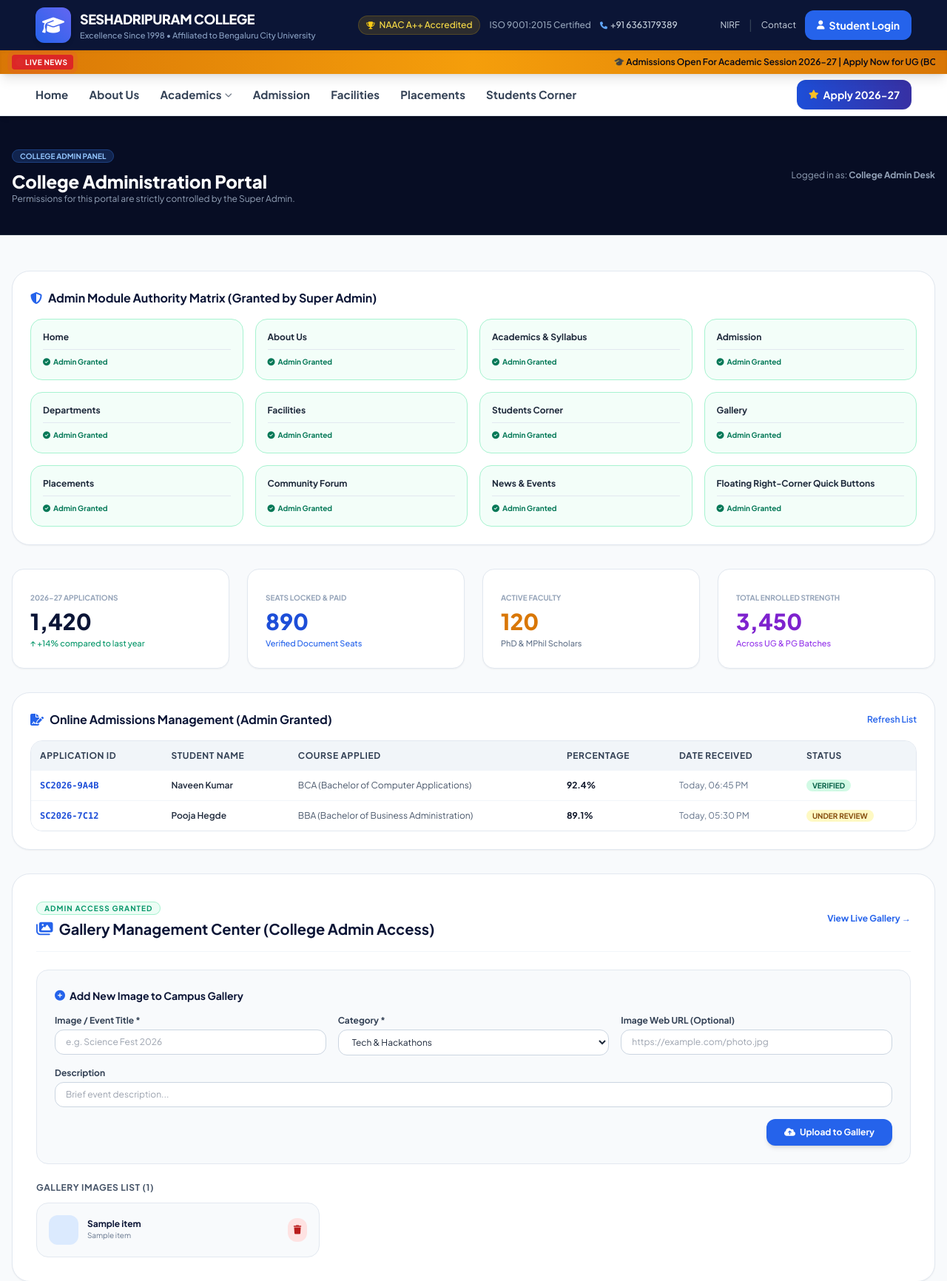
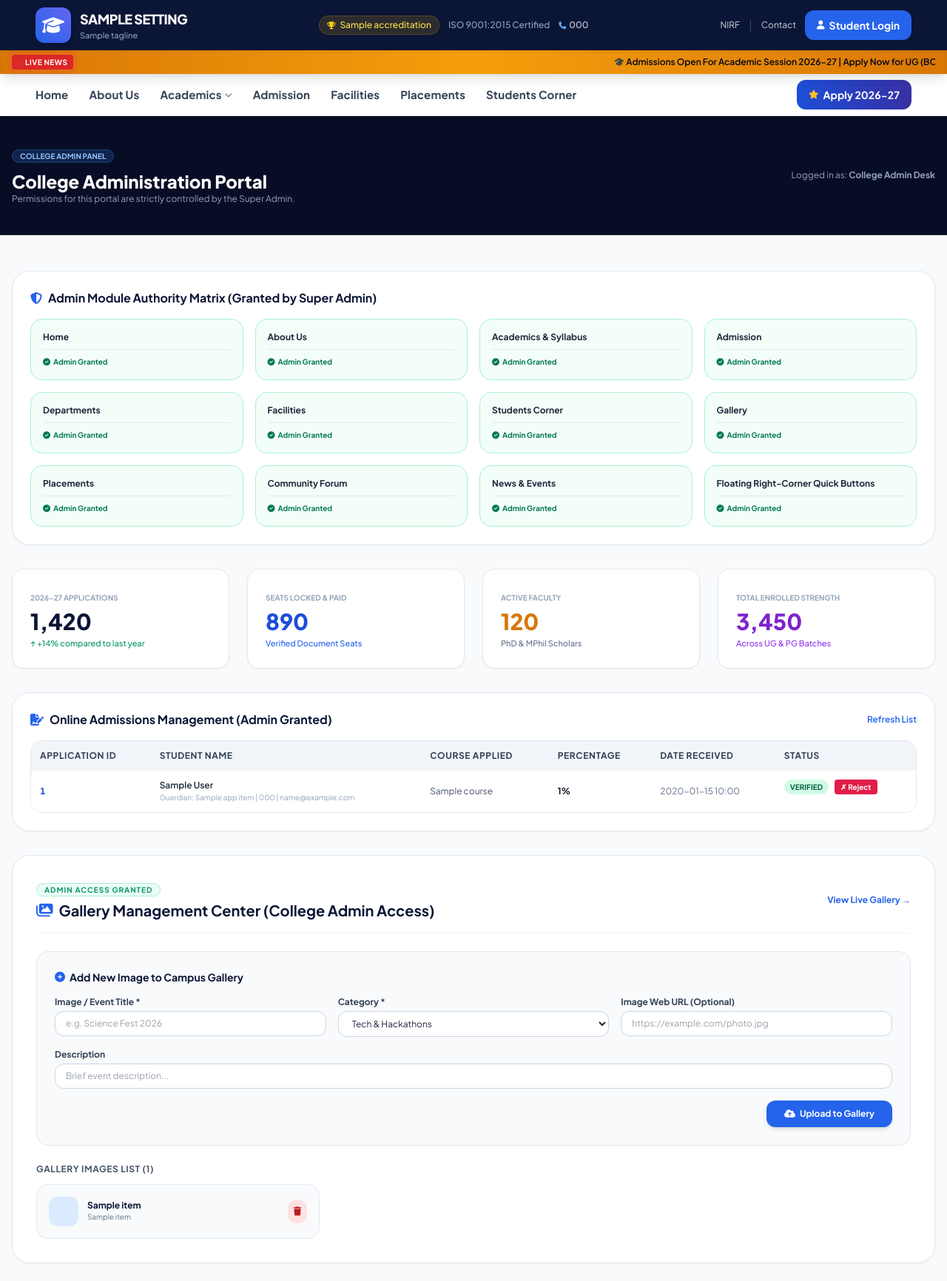
Before and after one commit to likithhs/college-management-system, a Flask app: template templates/admin.html in a window 1280 px wide. Shown: the top 1732 px of the page at 74% size. Run offline with Flask 3, Linux system fonts and the light colour scheme; the template is opened without the code that fills it: most values are stand-ins (such as "Sample title", 1, 10 or a date in 2020); some libraries are stand-ins or nearby versions.

Commit message:
Database+college tenant function

```diff
--- a/templates/about.html
+++ b/templates/about.html
@@ -5,7 +5,7 @@
 <section class="bg-gradient-to-r from-navy-900 via-blue-900 to-navy-900 text-white py-14 relative overflow-hidden">
     <div class="max-w-7xl mx-auto px-4 relative z-10" data-aos="fade-down">
         <span class="text-xs font-bold text-amber-400 uppercase tracking-widest bg-amber-400/10 border border-amber-400/20 px-3 py-1 rounded-full">Institutional Overview</span>
-        <h1 class="text-3xl md:text-4xl font-black mt-3">About Seshadripuram College</h1>
+        <h1 class="text-3xl md:text-4xl font-black mt-3">About {{ settings.college_name if (settings and settings.college_name) else (college.name if college else "Seshadripuram College") }}</h1>
         <p class="text-sm text-slate-300 max-w-2xl mt-2">Nurturing holistic development, moral character, and academic brilliance since 1998 in the heart of Bengaluru.</p>
     </div>
 </section>
--- a/templates/admin.html
+++ b/templates/admin.html
@@ -92,22 +92,39 @@
                         </tr>
                     </thead>
                     <tbody class="divide-y divide-slate-100 dark:divide-slate-700 bg-white dark:bg-slate-800">
-                        <tr class="hover:bg-slate-50 dark:hover:bg-slate-700/50">
-                            <td class="p-3 font-mono text-blue-700 dark:text-blue-400 font-bold">SC2026-9A4B</td>
-                            <td class="p-3 font-semibold text-slate-800 dark:text-white">Naveen Kumar</td>
-                            <td class="p-3 text-slate-600 dark:text-slate-300">BCA (Bachelor of Computer Applications)</td>
-                            <td class="p-3 font-bold text-slate-900 dark:text-white">92.4%</td>
-                            <td class="p-3 text-slate-500 dark:text-slate-400">Today, 06:45 PM</td>
-                            <td class="p-3"><span class="bg-emerald-100 dark:bg-emerald-950/60 text-emerald-800 dark:text-emerald-300 px-2 py-0.5 rounded-full font-bold text-[10px]">VERIFIED</span></td>
-                        </tr>
-                        <tr class="hover:bg-slate-50 dark:hover:bg-slate-700/50">
-                            <td class="p-3 font-mono text-blue-700 dark:text-blue-400 font-bold">SC2026-7C12</td>
-                            <td class="p-3 font-semibold text-slate-800 dark:text-white">Pooja Hegde</td>
-                            <td class="p-3 text-slate-600 dark:text-slate-300">BBA (Bachelor of Business Administration)</td>
-                            <td class="p-3 font-bold text-slate-900 dark:text-white">89.1%</td>
-                            <td class="p-3 text-slate-500 dark:text-slate-400">Today, 05:30 PM</td>
-                            <td class="p-3"><span class="bg-yellow-100 dark:bg-amber-950/60 text-yellow-800 dark:text-amber-300 px-2 py-0.5 rounded-full font-bold text-[10px]">UNDER REVIEW</span></td>
-                        </tr>
+                        {% if applications %}
+                            {% for app_item in applications %}
+                            <tr class="hover:bg-slate-50 dark:hover:bg-slate-700/50">
+                                <td class="p-3 font-mono text-blue-700 dark:text-blue-400 font-bold">{{ app_item.application_number }}</td>
+                                <td class="p-3 font-semibold text-slate-800 dark:text-white">
+                                    {{ app_item.full_name }}
+                                    <div class="text-[10px] text-slate-400 font-normal">Guardian: {{ app_item.guardian_name }} | {{ app_item.phone }} | {{ app_item.email }}</div>
+                                </td>
+                                <td class="p-3 text-slate-600 dark:text-slate-300">{{ app_item.course }}</td>
+                                <td class="p-3 font-bold text-slate-900 dark:text-white">{{ app_item.percentage }}%</td>
+                                <td class="p-3 text-slate-500 dark:text-slate-400">{{ app_item.created_at.strftime('%Y-%m-%d %H:%M') }}</td>
+                                <td class="p-3 flex items-center gap-2">
+                                    <span class="px-2 py-0.5 rounded-full font-bold text-[10px] {{ 'bg-emerald-100 dark:bg-emerald-950/60 text-emerald-800 dark:text-emerald-300' if app_item.status == 'VERIFIED' else ('bg-rose-100 dark:bg-rose-950/60 text-rose-800 dark:text-rose-300' if app_item.status == 'REJECTED' else 'bg-yellow-100 dark:bg-amber-950/60 text-yellow-800 dark:text-amber-300') }}">
+                                        {{ app_item.status }}
+                                    </span>
+                                    <form action="{{ url_for('update_application_status', app_id=app_item.id) }}" method="POST" class="inline-flex gap-1">
+                                        {% if app_item.status != 'VERIFIED' %}
+                                        <button type="submit" name="status" value="VERIFIED" class="bg-emerald-600 hover:bg-emerald-500 text-white text-[10px] font-bold px-2 py-0.5 rounded shadow-xs" title="Mark as Verified">✓ Verify</button>
+                                        {% endif %}
+                                        {% if app_item.status != 'REJECTED' %}
+                                        <button type="submit" name="status" value="REJECTED" class="bg-rose-600 hover:bg-rose-500 text-white text-[10px] font-bold px-2 py-0.5 rounded shadow-xs" title="Mark as Rejected">✗ Reject</button>
+                                        {% endif %}
+                                    </form>
+                                </td>
+                            </tr>
+                            {% endfor %}
+                        {% else %}
+                            <tr>
+                                <td colspan="6" class="p-6 text-center text-slate-400 text-xs italic">
+                                    No online admission applications submitted yet for this college.
+                                </td>
+                            </tr>
+                        {% endif %}
                     </tbody>
                 </table>
             </div>
--- a/templates/base.html
+++ b/templates/base.html
@@ -80,11 +80,11 @@
                     <i class="fa-solid fa-graduation-cap"></i>
                 </div>
                 <div class="flex-shrink-0">
-                    <h1 class="text-sm sm:text-base lg:text-lg font-extrabold tracking-tight text-white leading-tight">
-                        SESHADRIPURAM COLLEGE
+                    <h1 class="text-sm sm:text-base lg:text-lg font-extrabold tracking-tight text-white leading-tight uppercase">
+                        {{ settings.college_name if (settings and settings.college_name) else (college.name if college else "SESHADRIPURAM COLLEGE") }}
                     </h1>
                     <p class="text-[9px] sm:text-[10px] lg:text-[11px] font-medium text-blue-200/70 hidden sm:block">
-                        Excellence Since 1998 • Affiliated to Bengaluru City University
+                        {{ settings.tagline if (settings and settings.tagline) else "Excellence Since 1998 • Affiliated to Bengaluru City University" }}
                     </p>
                 </div>
             </a>
@@ -92,11 +92,11 @@
             <!-- CENTER: Info Badges (desktop only) -->
             <div class="hidden lg:flex items-center gap-3 text-xs font-medium">
                 <span class="flex items-center gap-1.5 bg-yellow-500/15 text-yellow-300 px-2.5 py-1 rounded-full border border-yellow-500/20">
-                    <i class="fa-solid fa-trophy text-yellow-400 text-[10px]"></i> NAAC A++ Accredited
+                    <i class="fa-solid fa-trophy text-yellow-400 text-[10px]"></i> {{ settings.accreditation if (settings and settings.accreditation) else "NAAC A++ Accredited" }}
                 </span>
                 <span class="text-slate-400">ISO 9001:2015 Certified</span>
                 <span class="flex items-center gap-1 text-slate-300">
-                    <i class="fa-solid fa-phone text-blue-400 text-[10px]"></i> +91 6363179389
+                    <i class="fa-solid fa-phone text-blue-400 text-[10px]"></i> {{ settings.phone_primary if (settings and settings.phone_primary) else "+91 6363179389" }}
                 </span>
             </div>
 
@@ -105,10 +105,17 @@
                 <a href="{{ url_for('about') }}" class="hidden md:inline-block text-xs text-slate-300 hover:text-yellow-400 transition-colors">NIRF</a>
                 <span class="hidden md:inline-block text-slate-700">|</span>
                 <a href="{{ url_for('contact') }}" class="hidden md:inline-block text-xs text-slate-300 hover:text-yellow-400 transition-colors">Contact</a>
+                {% if current_user.is_authenticated %}
+                <a href="{{ url_for('logout') }}" class="inline-flex items-center gap-1.5 bg-rose-600 hover:bg-rose-500 text-white text-xs sm:text-sm font-bold px-3.5 sm:px-4 py-2 sm:py-2.5 rounded-xl shadow-sm hover:shadow-md transition-all">
+                    <i class="fa-solid fa-right-from-bracket text-[10px] sm:text-xs"></i>
+                    <span>Logout</span>
+                </a>
+                {% else %}
                 <a href="{{ url_for('login') }}" class="inline-flex items-center gap-1.5 bg-blue-600 hover:bg-blue-500 text-white text-xs sm:text-sm font-bold px-3.5 sm:px-4 py-2 sm:py-2.5 rounded-xl shadow-sm hover:shadow-md transition-all">
                     <i class="fa-solid fa-user text-[10px] sm:text-xs"></i>
                     <span>Student Login</span>
                 </a>
+                {% endif %}
             </div>
         </div>
 
@@ -406,11 +413,11 @@
                         <i class="fa-solid fa-graduation-cap"></i>
                     </div>
                     <div>
-                        <h3 class="text-base font-extrabold text-white tracking-tight leading-tight">SESHADRIPURAM<br>COLLEGE</h3>
+                        <h3 class="text-base font-extrabold text-white tracking-tight leading-tight uppercase">{{ settings.college_name if (settings and settings.college_name) else (college.name if college else "SESHADRIPURAM COLLEGE") }}</h3>
                     </div>
                 </div>
                 <p class="text-xs text-slate-400 leading-relaxed">
-                    Committed to academic excellence, holistic development of students, and value-based education since 1998. Affiliated to Bengaluru City University.
+                    Committed to academic excellence, holistic development of students, and value-based education since 1998. {{ settings.tagline if (settings and settings.tagline) else "Affiliated to Bengaluru City University." }}
                 </p>
                 <div class="flex gap-3 text-slate-400 pt-2">
                     <a href="#" class="w-8 h-8 rounded-full bg-slate-800 flex items-center justify-center hover:bg-blue-600 hover:text-white transition-all"><i class="fa-brands fa-facebook-f text-xs"></i></a>
@@ -440,11 +447,11 @@
                 <ul class="space-y-3 text-xs">
                     <li class="flex items-center gap-2.5">
                         <i class="fa-solid fa-phone text-amber-500"></i>
-                        <span>+91 6363179389</span>
+                        <span>{{ settings.phone_primary if (settings and settings.phone_primary) else "+91 6363179389" }}</span>
                     </li>
                     <li class="flex items-center gap-2.5">
                         <i class="fa-solid fa-envelope text-amber-500"></i>
-                        <span>info@spmcollege.ac.in</span>
+                        <span>{{ settings.email_info if (settings and settings.email_info) else "info@spmcollege.ac.in" }}</span>
                     </li>
                     <li class="flex items-center gap-2.5">
                         <i class="fa-solid fa-clock text-amber-500"></i>
@@ -488,7 +495,7 @@
         <!-- Sub-footer copyright -->
         <div class="border-t border-slate-900 bg-black/40 py-4 text-center text-xs text-slate-500">
             <div class="max-w-7xl mx-auto px-4 flex flex-col sm:flex-row justify-between items-center gap-2">
-                <p>&copy; 2026 Seshadripuram College. All Rights Reserved. Affiliated to Bengaluru City University.</p>
+                <p>&copy; 2026 {{ settings.college_name if (settings and settings.college_name) else (college.name if college else "Seshadripuram College") }}. All Rights Reserved. Affiliated to Bengaluru City University.</p>
                 <div class="flex gap-4">
                     <a href="#" class="hover:underline">Privacy Policy</a>
                     <a href="#" class="hover:underline">Terms of Service</a>
```
Also changed, not shown: templates/403.html (added, +40 -0 lines), templates/contact.html (+4 -4 lines), templates/index.html (+2 -5 lines), templates/login.html (+17 -8 lines).
